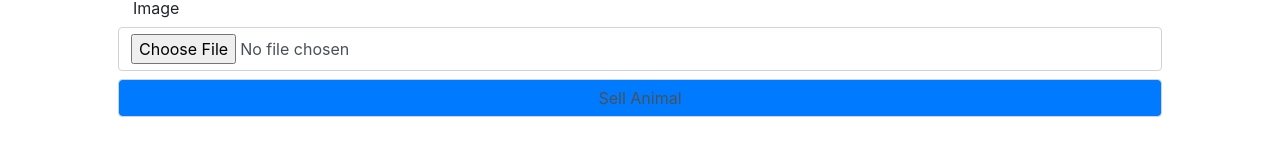
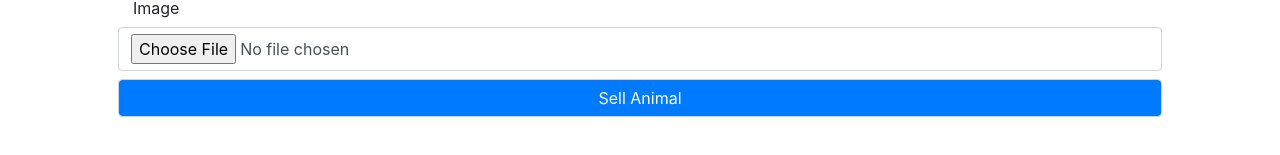
Before and after one commit to levy-web/farmart, a React (Create React App) app in the folder frontend/: page /farm/add_for_sale in a window 1280 px wide. Shown: the part 661-816 px from the top of the page. Built offline with nearby package versions, Linux system fonts and the light colour scheme.

Commit message:
updated button text colour in AddSell.js

```diff
--- a/frontend/src/components/farmer/AddSell.js
+++ b/frontend/src/components/farmer/AddSell.js
@@ -114,7 +114,7 @@ function AddSell() {
           <label htmlFor="inputImage" className="col-sm-2 col-form-label">Image</label>
           <input onChange={imageChange} className="form-control" type="file" id="formFile"></input>
 
-          <button className='mt-2 form-control bg-primary' type='submit'>Sell Animal</button>
+          <button className='mt-2 form-control bg-primary text-white' type='submit'>Sell Animal</button>
       </form>
     </div>
     </>
```
